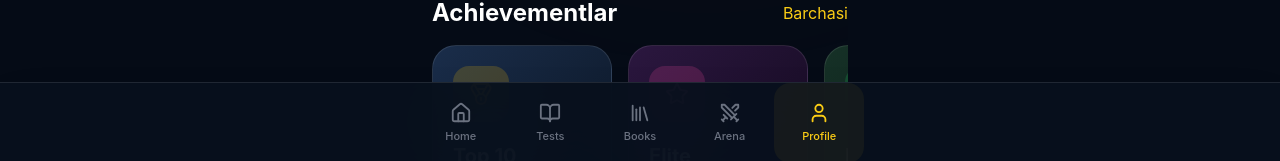
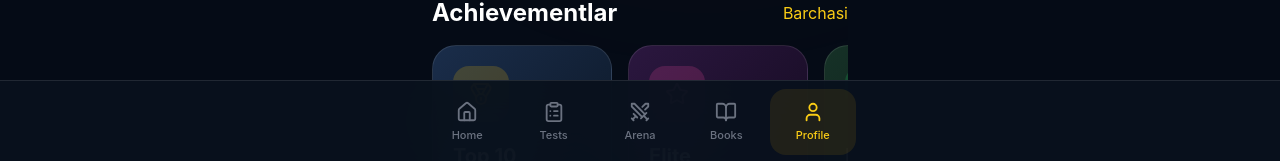
Before and after one commit to abdurahmon2909/tarix-ustozlari-front, a React (Vite) app: page /profile in a window 1280 px wide. Shown: the part 637-798 px from the top of the page. Built offline with nearby package versions, Linux system fonts and the light colour scheme; no server answers; sample sign-in values are in the browser's storage.

Commit message:
add premium homepage

```diff
--- a/src/components/layout/BottomNav.tsx
+++ b/src/components/layout/BottomNav.tsx
@@ -1,44 +1,42 @@
 import {
-  House,
+  Home,
   BookOpen,
   Swords,
-  Library,
   User,
+  ClipboardList,
 } from "lucide-react";
 
-import {
-  NavLink,
-} from "react-router-dom";
+import { NavLink } from "react-router-dom";
 
-export default function BottomNav() {
-  const items = [
+const navItems = [
   {
-      to: "/",
-      icon: House,
     label: "Home",
+    icon: Home,
+    path: "/",
   },
   {
-      to: "/tests",
-      icon: BookOpen,
     label: "Tests",
+    icon: ClipboardList,
+    path: "/tests",
   },
   {
-      to: "/books",
-      icon: Library,
-      label: "Books",
+    label: "Arena",
+    icon: Swords,
+    path: "/arena",
   },
   {
-      to: "/arena",
-      icon: Swords,
-      label: "Arena",
+    label: "Books",
+    icon: BookOpen,
+    path: "/books",
   },
   {
-      to: "/profile",
+    label: "Profile",
     icon: User,
-      label: "Profile",
+    path: "/profile",
   },
 ];
 
+export default function BottomNav() {
   return (
     <div
       className="
@@ -49,86 +47,62 @@ export default function BottomNav() {
       z-50
       border-t
       border-white/10
-      bg-[#08101d]/95
+      bg-[#09111d]/95
       backdrop-blur-2xl
-      shadow-2xl
     "
-      style={{
-        paddingBottom:
-          "env(safe-area-inset-bottom)",
-      }}
     >
       <div
         className="
         max-w-md
         mx-auto
-        h-20
         grid
         grid-cols-5
+        px-2
+        py-2
       "
       >
-        {items.map((item) => {
+        {navItems.map((item) => {
           const Icon = item.icon;
 
           return (
             <NavLink
-              key={item.to}
-              to={item.to}
-              className={({
-                isActive,
-              }) =>
+              key={item.path}
+              to={item.path}
+              className={({ isActive }) =>
                 `
-                relative
                 flex
                 flex-col
                 items-center
                 justify-center
                 gap-1
+                py-3
+                rounded-2xl
                 transition-all
                 duration-300
 
                 ${
                   isActive
-                    ? "text-yellow-400"
-                    : "text-gray-500"
+                    ? `
+                    bg-yellow-500/10
+                    text-yellow-400
+                  `
+                    : `
+                    text-gray-500
+                  `
                 }
               `
               }
             >
-              {({
-                isActive,
-              }) => (
-                <>
-                  {/* ACTIVE GLOW */}
-                  {isActive && (
-                    <div
-                      className="
-                      absolute
-                      inset-0
-                      rounded-2xl
-                      bg-yellow-400/5
-                    "
-                    />
-                  )}
+              <Icon size={22} />
 
-                  {/* ICON */}
-                  <div className="relative z-10">
-                    <Icon size={22} />
-                  </div>
-
-                  {/* LABEL */}
               <span
                 className="
-                    relative
-                    z-10
                 text-[11px]
                 font-medium
               "
               >
                 {item.label}
               </span>
-                </>
-              )}
             </NavLink>
           );
         })}
```
Lines whose indentation alone changed are shown as unchanged.
